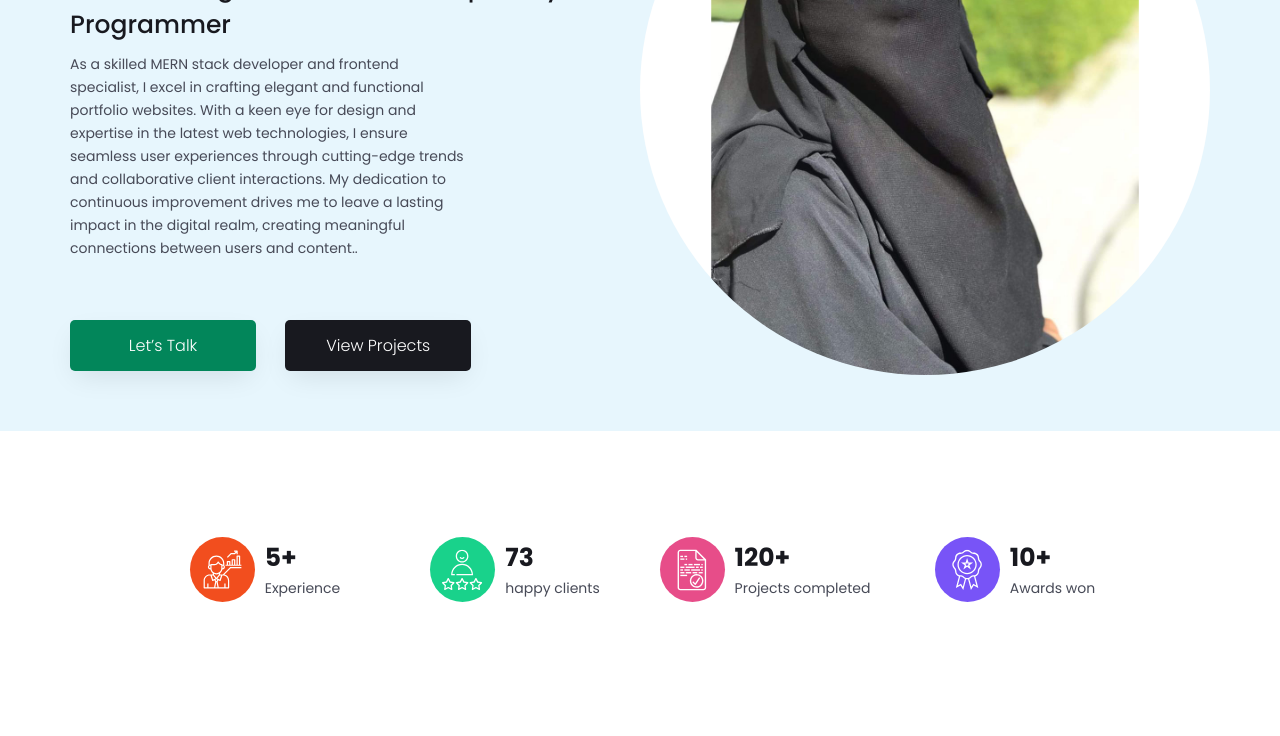
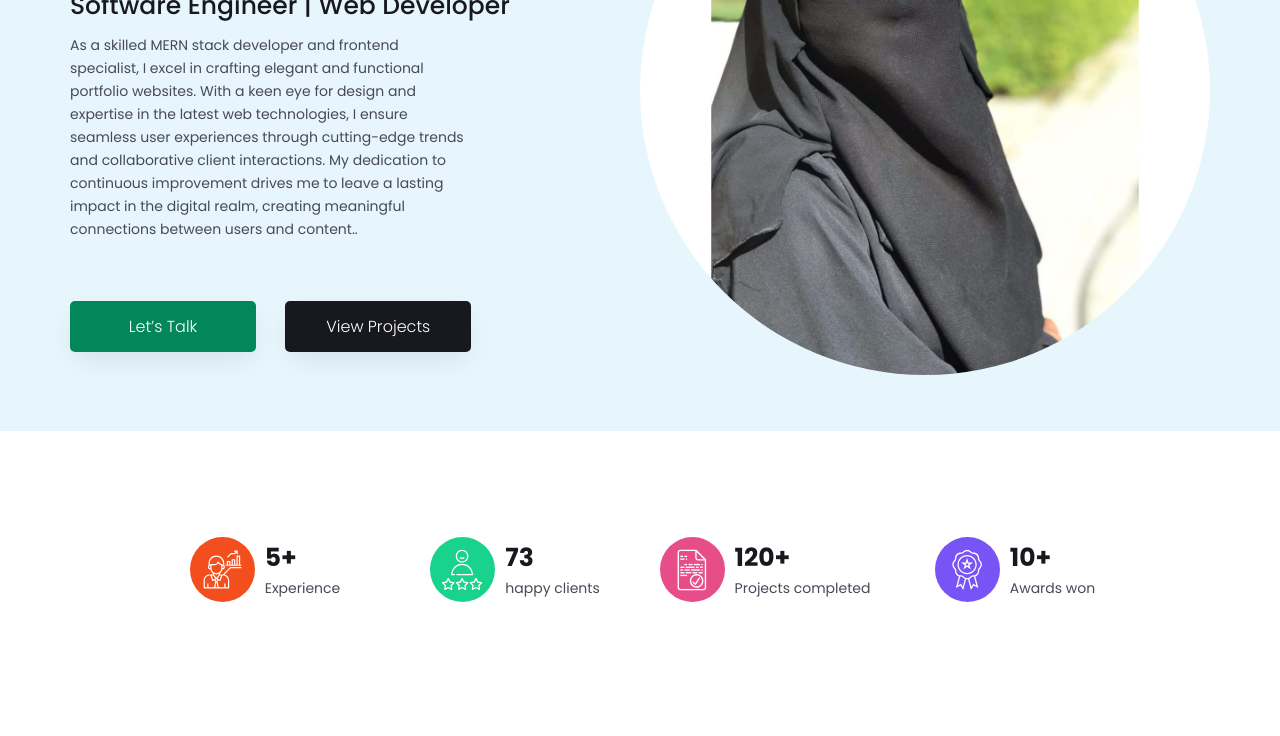
Before and after one commit to Mairajaved/OIBSIP, a plain HTML site: page (TASK 2)portfolio website/index.html in a window 1280 px wide. Shown: the part 364-1100 px from the top of the page. Drawn offline with nearby package versions, Linux system fonts and the light colour scheme.

Commit message:
Update index.html

```diff
--- a/(TASK 2)portfolio website/index.html
+++ b/(TASK 2)portfolio website/index.html
@@ -64,7 +64,7 @@
                         <h1 class="heading">
                             <span>Maira Javed</span>
                         </h1>
-                        <h4 class="heading2">Software Engineer | Web Developer | Python programmer
+                        <h4 class="heading2">Software Engineer | Web Developer
                         </h4>
                         <p class="paragraph">
                             As a skilled MERN stack developer and frontend specialist, I excel in crafting elegant and functional portfolio websites. With a keen eye for design and expertise in the latest web technologies, I ensure seamless user experiences through cutting-edge trends and collaborative client interactions. My dedication to continuous improvement drives me to leave a lasting impact in the digital realm, creating meaningful connections between users and content.. </p>
```
